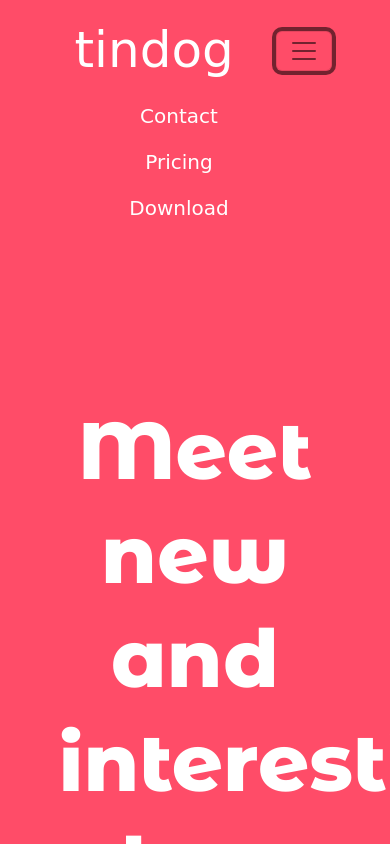
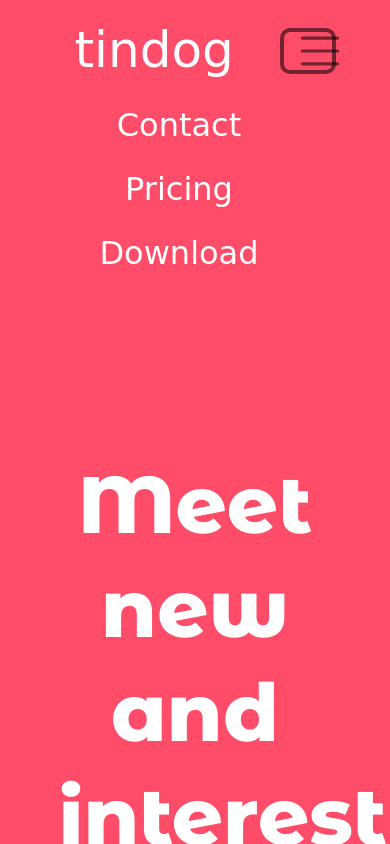
Before and after one commit to TheGeniusPsycho/Tindog, a plain HTML site: page TinDog-Start-master/index.html in a window 390 px wide. Both pictures are taken after a click on the button 303 px from the left and 50 px from the top of the page. Shown: the top 844 px of the page. Drawn offline with nearby package versions, Linux system fonts and the light colour scheme; a web font is replaced by a local one.

Commit message:
navbar-button update

```diff
--- a/TinDog-Start-master/css/styles.css
+++ b/TinDog-Start-master/css/styles.css
@@ -170,6 +170,10 @@ body {
     text-align: center;
   }
 
+  .nav-link {
+    font-size: 2rem;
+  }
+
   #apple-button {
     margin: 0;
     margin-right: 1rem;
@@ -192,4 +196,9 @@ body {
   .lady-image {
     width: 20%;
   }
+  .navbar-toggler-icon,
+  .navbar-toggler {
+    width: 3rem;
+    border: none;
+  }
 }
```
